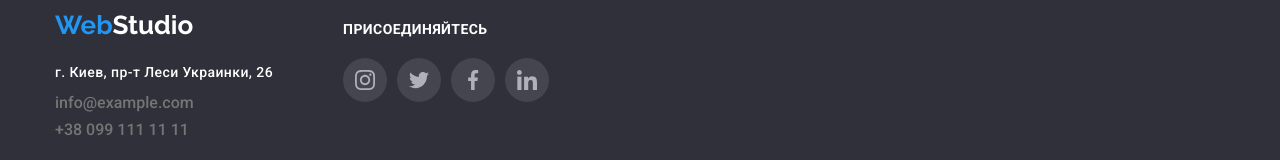
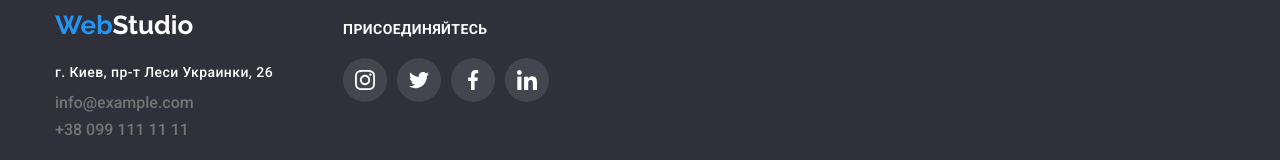
Before and after one commit to Troofy/goit-markup-hw-04, a plain HTML site: page portfolio.html in a window 1280 px wide. Shown: the part 1674-1834 px from the top of the page. Drawn offline with nearby package versions, Linux system fonts and the light colour scheme.

Commit message:
commit 2

```diff
--- a/portfolio.html
+++ b/portfolio.html
@@ -181,7 +181,7 @@
         <li class="social-list-item">
           <a href="" class="footer-social-link link">
             <svg class="footer-social-icon">
-              <use href="../images/icons.svg#instagram-icon">
+              <use href="./images/icons.svg#instagram-icon">
               </use>
             </svg>
           </a>
@@ -189,7 +189,7 @@
         <li class="social-list-item">
           <a href="" class="footer-social-link link">
             <svg class="footer-social-icon">
-              <use href="../images/icons.svg#twitter-icon">
+              <use href="./images/icons.svg#twitter-icon">
               </use>
             </svg>
           </a>
@@ -197,7 +197,7 @@
         <li class="social-list-item">
           <a href="" class="footer-social-link link">
             <svg class="footer-social-icon">
-              <use href="../images/icons.svg#facebook-icon">
+              <use href="./images/icons.svg#facebook-icon">
               </use>
             </svg>
           </a>
@@ -205,7 +205,7 @@
         <li class="social-list-item">
           <a href="" class="footer-social-link link">
             <svg class="footer-social-icon">
-              <use href="../images/icons.svg#linkedin-icon">
+              <use href="./images/icons.svg#linkedin-icon">
               </use>
             </svg>
           </a>
```
Also changed, not shown: index.html (+0 -2 lines).
